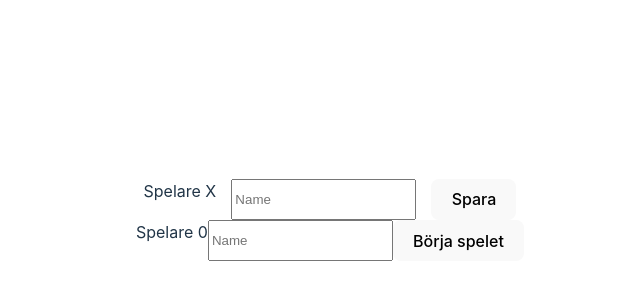
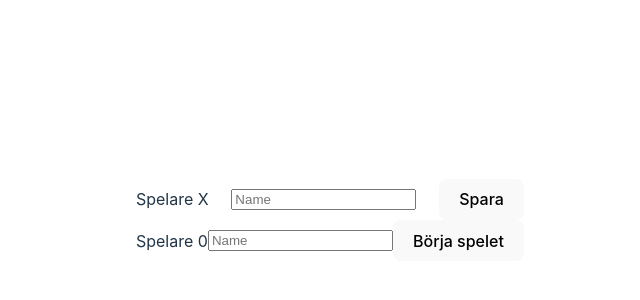
Before and after one commit to kseniiaivanova/Tic-Tac-Toe-game, a Vue app: page / in a window 1280 px wide. Shown: the part 180-480 px from the top of the page, without its empty margins (310-950 px from the left). Built offline with nearby package versions, Linux system fonts and the light colour scheme.

Commit message:
feat: created player interface

```diff
--- a/src/components/PlayerInput.vue
+++ b/src/components/PlayerInput.vue
@@ -23,7 +23,8 @@
 .player-name {
 
     display: flex;
-    justify-content: space-around;
+    justify-content: space-between;
+    align-items: center;
 
 }
 </style>
--- /dev/null
+++ b/src/models/IPlayer.ts
@@ -0,0 +1,4 @@
+export interface IPlayer {
+    name: string;
+    playsX: boolean;
+}
```
